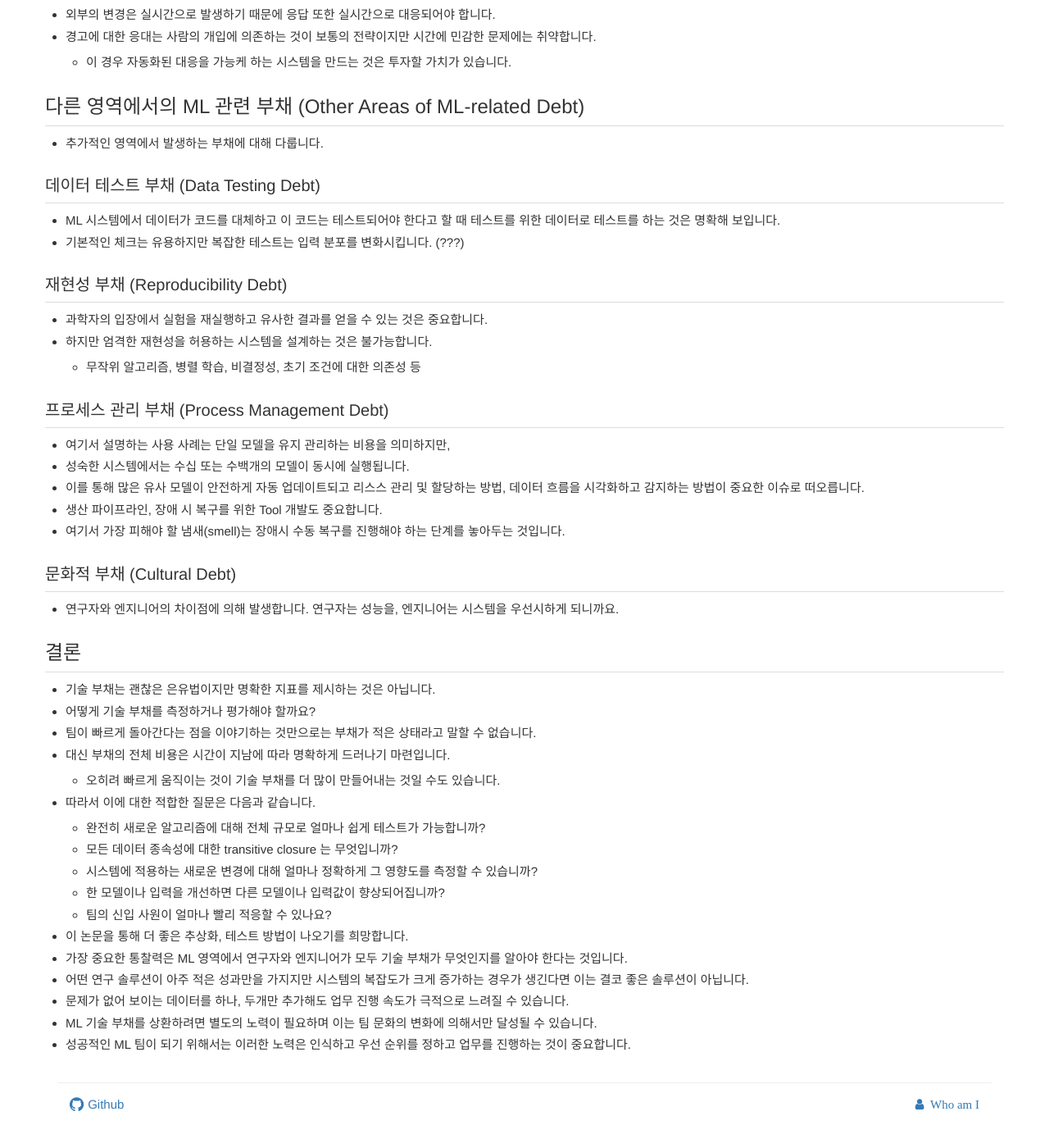
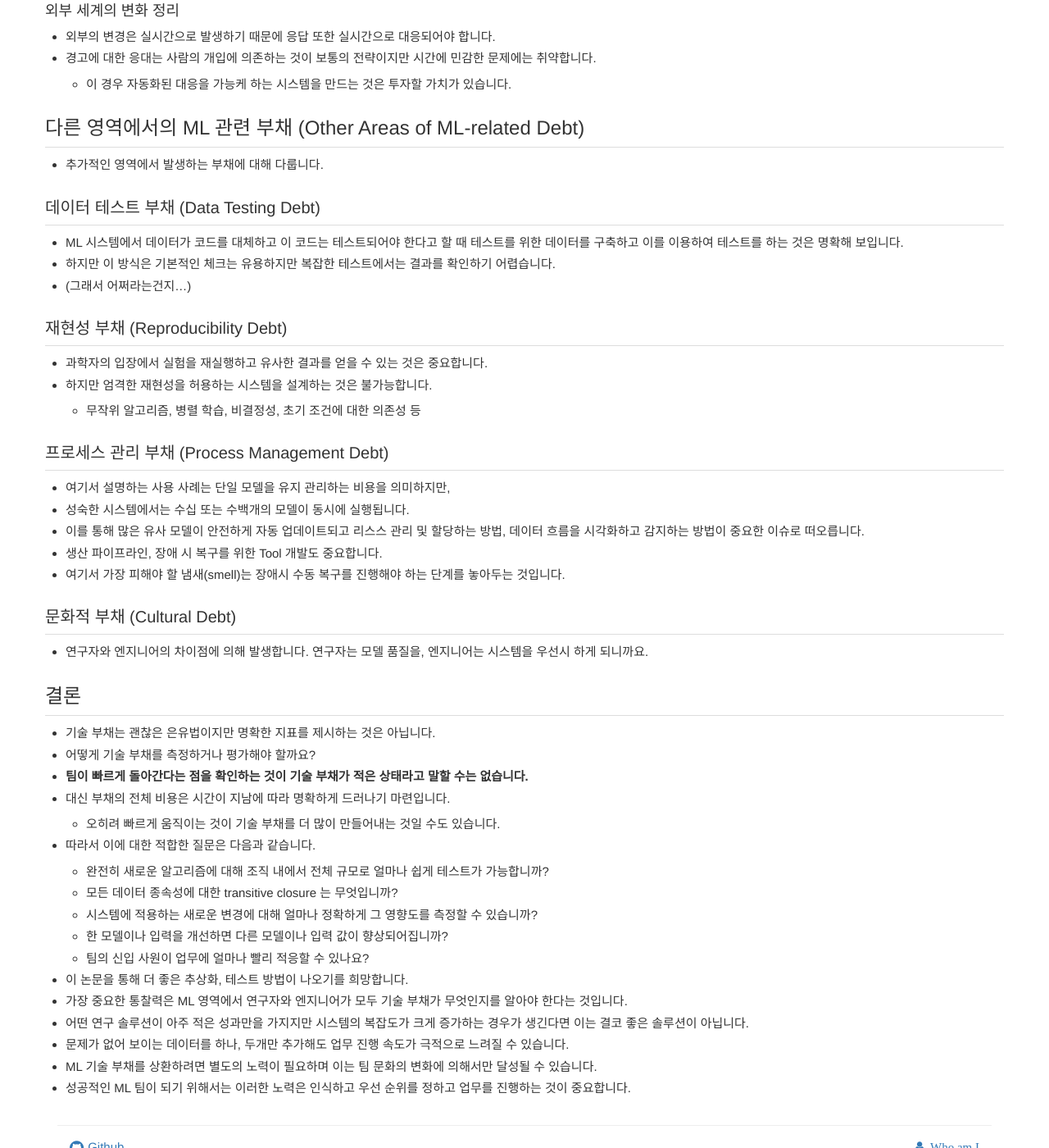
Before and after one commit to norman3/papers, a Jekyll site: the page built from docs/hidden_technical_debt.md, in a window 1280 px wide and 1400 px high, scrolled down 8584 px. Shown: the whole window at 82% size. Built offline with Jekyll 4.4.1, drawn with Linux system fonts in a browser that asks for light colours; nearby versions of some CDN libraries; library files that are not in the unit come from our copies; formulas are drawn with MathJax 3; before the commit the page ends 9951 px from its top, so only the background shows below that; some of the changed text lies outside the part shown.

Commit message:
Update hidden_technical_debt.md

```diff
--- a/docs/hidden_technical_debt.md
+++ b/docs/hidden_technical_debt.md
@@ -314,9 +314,10 @@
 #### 예측 바이어스 (Prediction Bios)
 
 - 의도한 바대로 동작하는 시스템은 예측된 레이블 분포와 실제 레이블 분포가 동일해야 합니다.
-- 반면 단순하게 입력 데이터와 상관 없이 발생되는 방식의 널모델로 레이블에 대한 평균값을 예측하는 방법은 정석은 아닙니다.
+- 반면 단순하게 실제로 발생할 수 있는 입력 데이터와 상관 없이 널모델(입력 가능한 모든 범위를 포함하는) 레이블에 대한 평균값을 예측하는 방법은 정석은 아닙니다.
 - 하지만 이 방법은 놀랍게도 유용한 진단법이며 갑작스럽게 변경되는 외부 환경에 대한 감지를 수애합니다.
 - 이를 자동 경고에도 활용할 수 있습니다.
+- (말이 어려운데 그냥 간단히 생각해보면 입력 값의 가용 범위 내에서 대량의 랜덤값을 발생하여 테스트하고 출력의 평균값을 alarm 으로 사용할 수도 있다는 의미같네요)
 
 #### 행동 제약 (Action Limits)
 
@@ -326,7 +327,7 @@
 #### 업스트림 제공자 (Up-stream Producers)
 
 - 데이터는 종종 업스트림 생산자로부터 수급되게 됩니다.
-- 이러한 프로세스는 절저한 모니터링, 테스트 및 요구사항 만족을 위한 수준을 충족해야 합니다.
+- 이 과정의 프로세스는 철저한 모니터링, 테스트 및 요구사항 만족을 위한 시스템 구축이 마련되어 있어야 합니다.
 - 또한 모든 데이터에 대한 알람은 ML 시스템의 정확성을 보장하기 위해 제어 영역(control plane ??)으로 전파되어야 합니다.
 - 또한 ML 시스템이 실패할 경우 이를 사용하는 모든 사용자에게 빠르게 전파되어야 합니다.
     - 이 또한 각각의 제어 영역(control plane)으로 전파되어야 합니다.
@@ -344,8 +345,9 @@
 
 ### 데이터 테스트 부채 (Data Testing Debt)
 
-- ML 시스템에서 데이터가 코드를 대체하고 이 코드는 테스트되어야 한다고 할 때 테스트를 위한 데이터로 테스트를 하는 것은 명확해 보입니다.
-- 기본적인 체크는 유용하지만 복잡한 테스트는 입력 분포를 변화시킵니다. (???)
+- ML 시스템에서 데이터가 코드를 대체하고 이 코드는 테스트되어야 한다고 할 때 테스트를 위한 데이터를 구축하고 이를 이용하여 테스트를 하는 것은 명확해 보입니다.
+- 하지만 이 방식은 기본적인 체크는 유용하지만 복잡한 테스트에서는 결과를 확인하기 어렵습니다.
+- (그래서 어쩌라는건지...)
 
 ### 재현성 부채 (Reproducibility Debt)
 
@@ -363,21 +365,21 @@
 
 ### 문화적 부채 (Cultural Debt)
 
-- 연구자와 엔지니어의 차이점에 의해 발생합니다. 연구자는 성능을, 엔지니어는 시스템을 우선시하게 되니까요.
+- 연구자와 엔지니어의 차이점에 의해 발생합니다. 연구자는 모델 품질을, 엔지니어는 시스템을 우선시 하게 되니까요.
 
 ## 결론
 
 - 기술 부채는 괜찮은 은유법이지만 명확한 지표를 제시하는 것은 아닙니다.
 - 어떻게 기술 부채를 측정하거나 평가해야 할까요?
-- 팀이 빠르게 돌아간다는 점을 이야기하는 것만으로는 부채가 적은 상태라고 말할 수 없습니다.
+- **팀이 빠르게 돌아간다는 점을 확인하는 것이 기술 부채가 적은 상태라고 말할 수는 없습니다.**
 - 대신 부채의 전체 비용은 시간이 지남에 따라 명확하게 드러나기 마련입니다.
     - 오히려 빠르게 움직이는 것이 기술 부채를 더 많이 만들어내는 것일 수도 있습니다.
 - 따라서 이에 대한 적합한 질문은 다음과 같습니다.
-    - 완전히 새로운 알고리즘에 대해 전체 규모로 얼마나 쉽게 테스트가 가능합니까?
+    - 완전히 새로운 알고리즘에 대해 조직 내에서 전체 규모로 얼마나 쉽게 테스트가 가능합니까?
     - 모든 데이터 종속성에 대한 transitive closure 는 무엇입니까?
     - 시스템에 적용하는 새로운 변경에 대해 얼마나 정확하게 그 영향도를 측정할 수 있습니까?
-    - 한 모델이나 입력을 개선하면 다른 모델이나 입력값이 향상되어집니까?
-    - 팀의 신입 사원이 얼마나 빨리 적응할 수 있나요?
+    - 한 모델이나 입력을 개선하면 다른 모델이나 입력 값이 향상되어집니까?
+    - 팀의 신입 사원이 업무에 얼마나 빨리 적응할 수 있나요?
 - 이 논문을 통해 더 좋은 추상화, 테스트 방법이 나오기를 희망합니다.
 - 가장 중요한 통찰력은 ML 영역에서 연구자와 엔지니어가 모두 기술 부채가 무엇인지를 알아야 한다는 것입니다.
 - 어떤 연구 솔루션이 아주 적은 성과만을 가지지만 시스템의 복잡도가 크게 증가하는 경우가 생긴다면 이는 결코 좋은 솔루션이 아닙니다.
```
